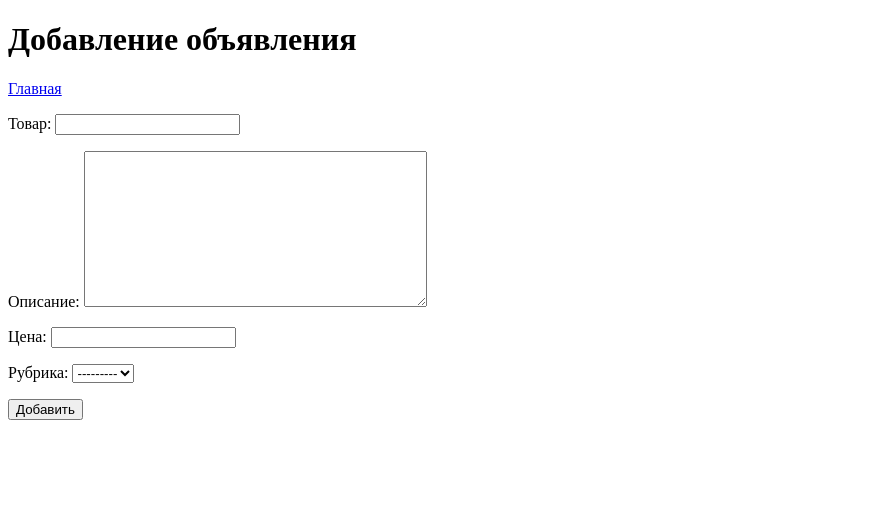
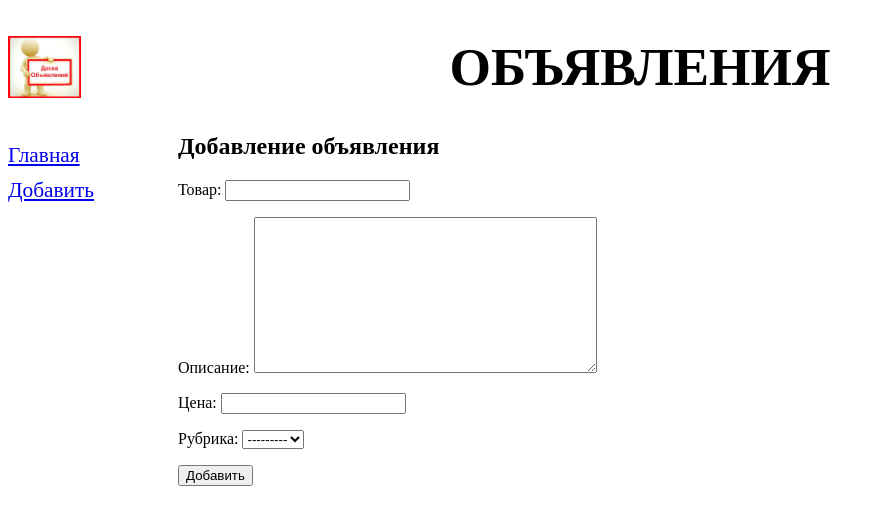
Before and after one commit to epetrishchev/django_education_bboard, a Django app: page /bboard/add/ in a window 1280 px wide. Shown: the top 525 px of the page, without its empty margins (0-885 px from the left). Run offline with Django 4.2, Linux system fonts and the light colour scheme; data that the repository does not hold is empty.

Commit message:
Добавил базовый шаблон и статические файлы

```diff
--- /dev/null
+++ b/samplesite/bboard/static/bboard/style.css
@@ -0,0 +1,18 @@
+header h1 {
+    font-size: 40pt;
+    text-transform: uppercase;
+    text-align: center;
+    background: url("bg.jpg") left / auto 100% no-repeat;
+}
+nav {
+    font-size: 16pt;
+    width: 150px;
+    float: left;
+}
+nav a {
+    display: block;
+    margin: 10px 0px;
+}
+section {
+    margin-left: 170px;
+}
--- a/samplesite/bboard/templates/bboard/create.html
+++ b/samplesite/bboard/templates/bboard/create.html
@@ -1,21 +1,14 @@
-<!DOCTYPE html>
-<html lang="en">
-    <head>
-        <meta charset="UTF-8">
-        <title>Добавление объявления :: Доска объявлений</title>
-    </head>
-    <body>
-        <h1>Добавление объявления</h1>
-        <div>
-            <a href="{% url 'index' %}">Главная</a>
-            {% for rubric in rubrics %}
-                <a href="{% url 'by_rubric' rubric.pk %}">{{ rubric.name }}</a>
-            {% endfor %}
-        </div>
-        <form method="post">
-            {% csrf_token %}
-            {{ form.as_p }}
-            <input type="submit" value="Добавить">
-        </form>
-    </body>
-</html>
+{% extends 'layout/basic.html' %}
+
+{% block title %}
+    Добавление объявления
+{% endblock %}
+
+{% block content %}
+    <h2>Добавление объявления</h2>
+    <form method="post">
+        {% csrf_token %}
+        {{ form.as_p }}
+        <input type="submit" value="Добавить">
+    </form>
+{% endblock %}
--- /dev/null
+++ b/samplesite/bboard/templates/layout/basic.html
@@ -0,0 +1,26 @@
+{% load static %}
+
+<!DOCTYPE html>
+<html lang="en">
+    <head>
+        <meta charset="UTF-8">
+        <link rel="stylesheet" type="text/css" href="{% static 'bboard/style.css' %}">
+        <title>{% block title %}Главная{% endblock %} :: Доска объявлений</title>
+    </head>
+    <body>
+        <header>
+            <h1>Объявления</h1>
+        </header>
+        <nav>
+            <a href="{% url 'index' %}">Главная</a>
+            <a href="{% url 'add' %}">Добавить</a>
+            {% for rubric in rubrics %}
+                <a href="{% url 'by_rubric' rubric.pk %}">{{ rubric.name }}</a>
+            {% endfor %}
+        </nav>
+        <section>
+            {% block content %}
+            {% endblock %}
+        </section>
+    </body>
+</html>
```
Also changed, not shown: samplesite/bboard/templates/bboard/by_rubric.html (+14 -22 lines), samplesite/bboard/templates/bboard/index.html (+10 -23 lines), README.md, samplesite/bboard/static/bboard/bg.jpg (added).
